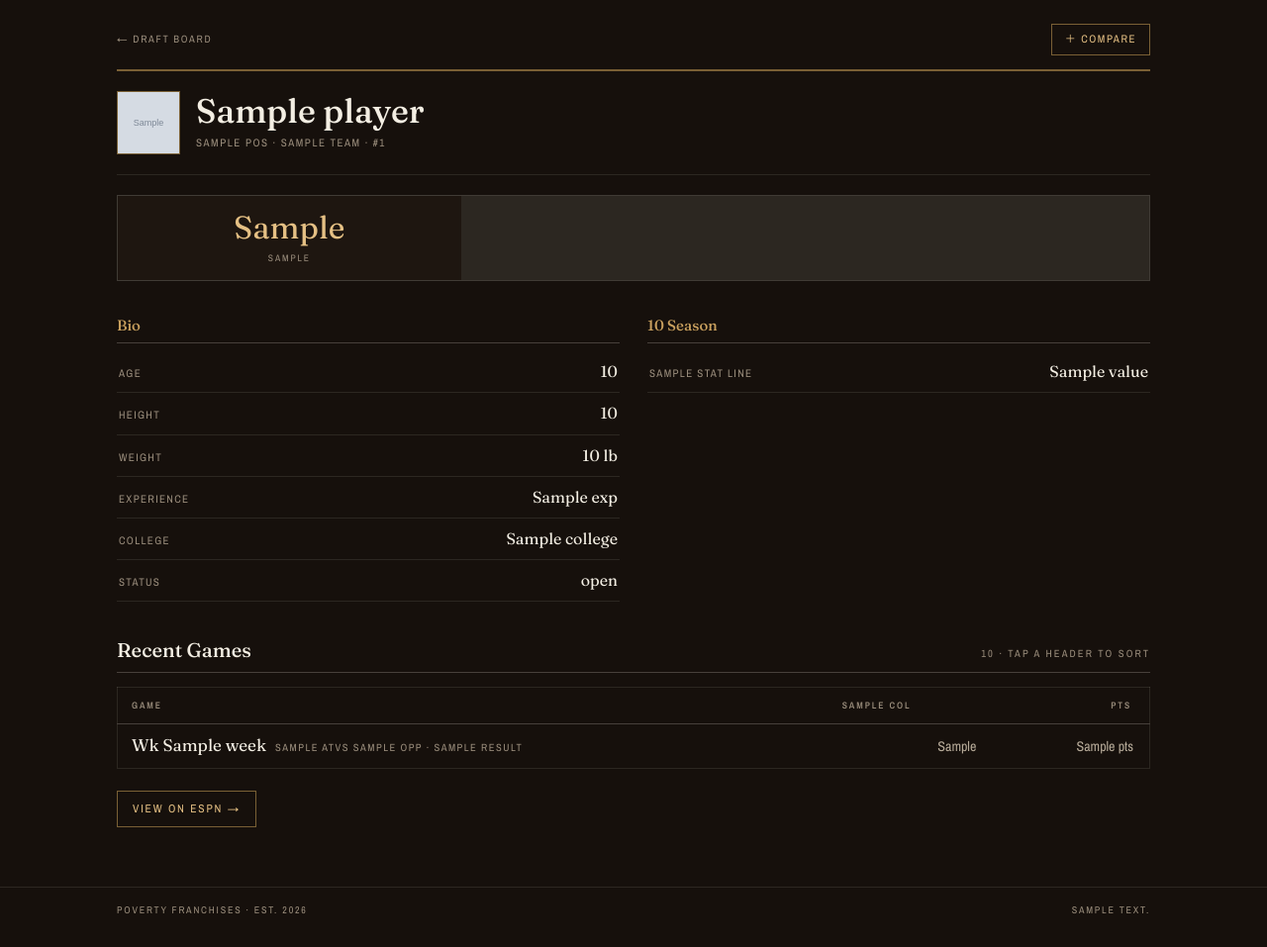
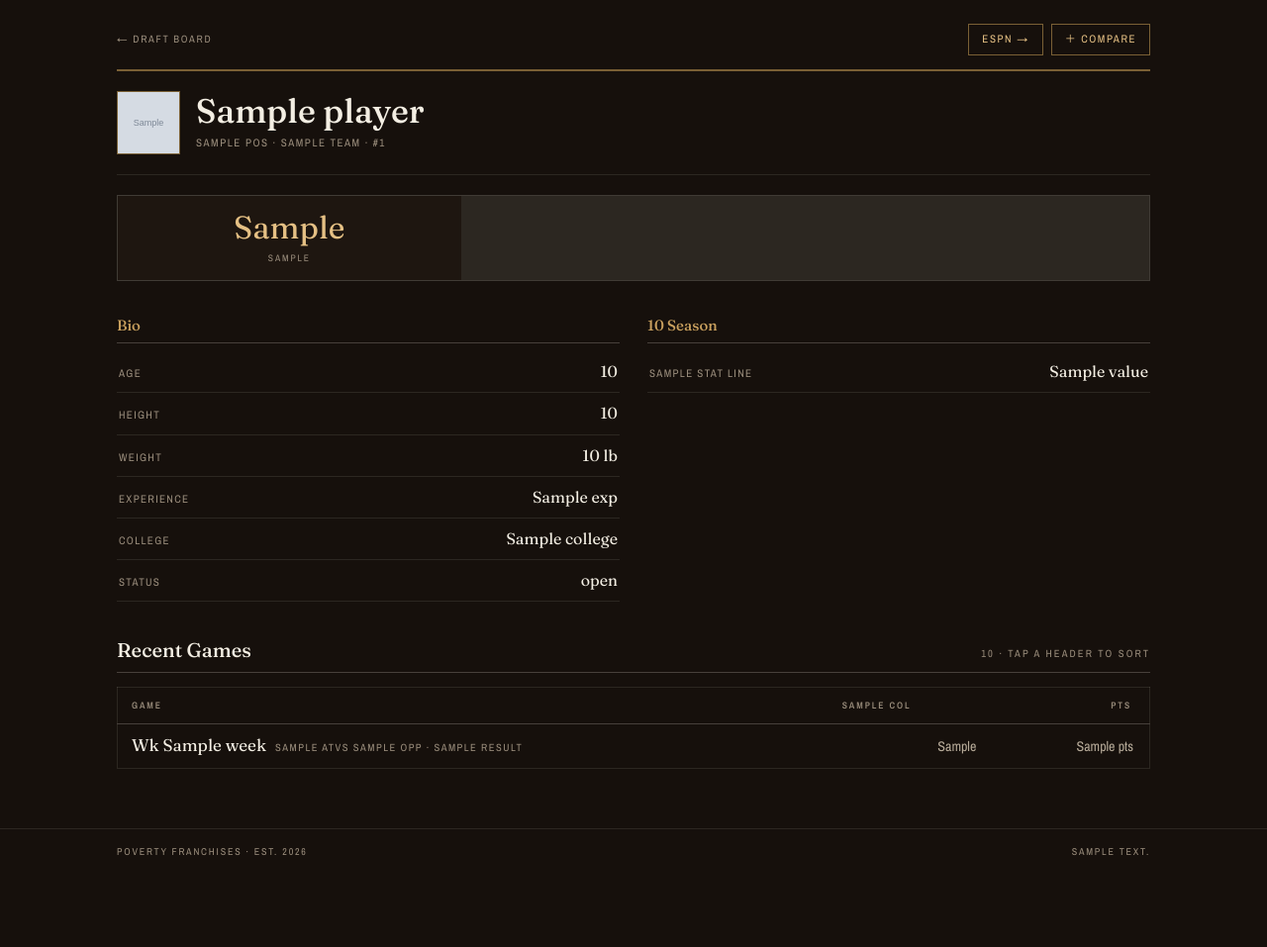
Before and after one commit to xpoes123/poverty-football, a FastAPI app: template templates/player.html in a window 1280 px wide. Shown: the part 86-1043 px from the top of the page at 99% size. After the commit the page ends 950 px from the top, so only its background shows below. Run offline with FastAPI, Linux system fonts and the light colour scheme; the template is opened without the code that fills it: most values are stand-ins (such as "Sample title", 1, 10 or a date in 2020); grey boxes marked "Sample" are stand-in pictures; parts of the project's set-up code (start-up, migrations or seed data) failed here and were passed over.

Commit message:
Move View on ESPN to the top (phead-row) on player + game views; add ESPN game link to game view

```diff
--- a/static/css/poverty.css
+++ b/static/css/poverty.css
@@ -374,7 +374,8 @@ button{font:inherit;color:inherit;background:none;border:0}
 /* player / compare header row + compare button */
 .phead-row{display:flex;align-items:center;justify-content:space-between;gap:12px;margin-bottom:14px}
 .phead-row .backlink{margin-bottom:0}
-.cmp-btn{border:1px solid var(--gold-dim);color:var(--gold-bright);padding:7px 13px;font-size:11px;letter-spacing:.14em;text-transform:uppercase;cursor:pointer;white-space:nowrap}
+.phead-actions{display:flex;align-items:center;gap:8px}
+.cmp-btn{display:inline-block;border:1px solid var(--gold-dim);color:var(--gold-bright);padding:7px 13px;font-size:11px;letter-spacing:.14em;text-transform:uppercase;cursor:pointer;white-space:nowrap}
 .cmp-btn:hover{background:var(--surface-2)}
 
 /* player search panel */
--- a/templates/game.html
+++ b/templates/game.html
@@ -24,7 +24,10 @@
 {% block main %}
 <main class="page" data-page="game" id="main" data-screen-label="Game">
   <div class="wrap">
-    <p class="backlink"><a href="/games?week={{ week }}">← NFL Games</a></p>
+    <div class="phead-row">
+      <p class="backlink"><a href="/games?week={{ week }}">← NFL Games</a></p>
+      {% if espn_url %}<a class="cmp-btn" href="{{ espn_url }}" target="_blank" rel="noopener">View on ESPN →</a>{% endif %}
+    </div>
 
     <div class="mvs">
       <div class="mvs__team{{ ' win' if g.away.winner }}">
--- a/templates/player.html
+++ b/templates/player.html
@@ -5,7 +5,10 @@
   <div class="wrap">
     <div class="phead-row">
       <p class="backlink"><a href="/draftboard">← Draft Board</a></p>
-      <button class="cmp-btn" id="cmpOpen" type="button" aria-expanded="false">＋ Compare</button>
+      <div class="phead-actions">
+        {% if player.espn_url %}<a class="cmp-btn" href="{{ player.espn_url }}" target="_blank" rel="noopener">ESPN →</a>{% endif %}
+        <button class="cmp-btn" id="cmpOpen" type="button" aria-expanded="false">＋ Compare</button>
+      </div>
     </div>
 
     <div class="search-panel" id="searchPanel" data-a="{{ pid }}" hidden>
@@ -75,9 +78,6 @@
     </div>
     {% endif %}
 
-    {% if player.espn_url %}
-    <p class="ext-link"><a href="{{ player.espn_url }}" target="_blank" rel="noopener">View on ESPN →</a></p>
-    {% endif %}
   </div>
 </main>
 
--- a/web.py
+++ b/web.py
@@ -511,6 +511,7 @@ async def game_page(request: Request, eid: str, week: int | None = None, pos: st
                                 real_players, rosters, users, league.get("scoring_settings") or {})
     ctx["g"] = detail
     ctx["week"] = wk
+    ctx["espn_url"] = f"https://www.espn.com/nfl/game/_/gameId/{eid}"
     pos = pos if pos in views.FANTASY_POS else None
     ctx["table_pos"] = pos
     if pos:
```
